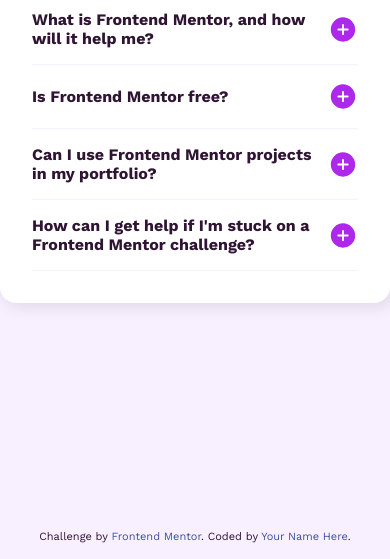
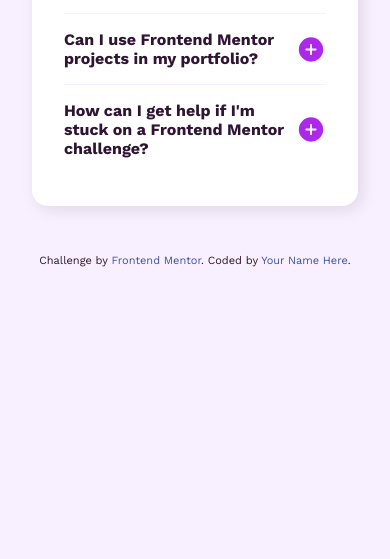
Before and after one commit to OmarNashawati/faq-accordion-main, a plain HTML site: page index.html in a window 390 px wide. Shown: the part 330-889 px from the top of the page. After the commit the page ends 844 px from the top, so only its background shows below. Drawn offline with Linux system fonts and the light colour scheme.

Commit message:
fix some styles add mobile media queri

```diff
--- a/styles/base.css
+++ b/styles/base.css
@@ -32,3 +32,9 @@ body {
   font-size: 16px;
   font-family: 'Work Sans', sans-serif;
 }
+
+@media(max-width:576px) {
+  body {
+    background-image: url(../assets/images/background-pattern-mobile.svg);
+  }
+}
--- a/styles/style.css
+++ b/styles/style.css
@@ -2,16 +2,16 @@
 
 
 main {
-  height: 100vh;
-  display: flex;
-  align-items: center;
-  justify-content: center;
+  padding: 6rem 2rem 2rem 2rem ;
+
 }
 
 .faqs-card{
   background-color: var(--card-bg);
   max-width: 550px;
+  height: fit-content;
   padding: 2rem;
+  margin: 0 auto;
   border-radius: var(--border-radius);
   box-shadow: 4px 4px 16px 0 rgba(0, 0, 0, 0.1);
 
@@ -27,7 +27,8 @@ main {
   font-size: 3rem;
 }
 
-.faqs-item-quistion:not(:last-child) {
+
+.faqs-item:not(:last-child) {
   border-bottom: 1px solid var(--pruple-100);
 }
 
@@ -47,6 +48,8 @@ main {
 .faqs-item-awnser {
   display: none;
   font-size: 0.9rem;
+  padding: 1rem 0;
+
 }
 
 .faqs-item-awnser.active{
```
Also changed, not shown: index.html (+1 -6 lines).
